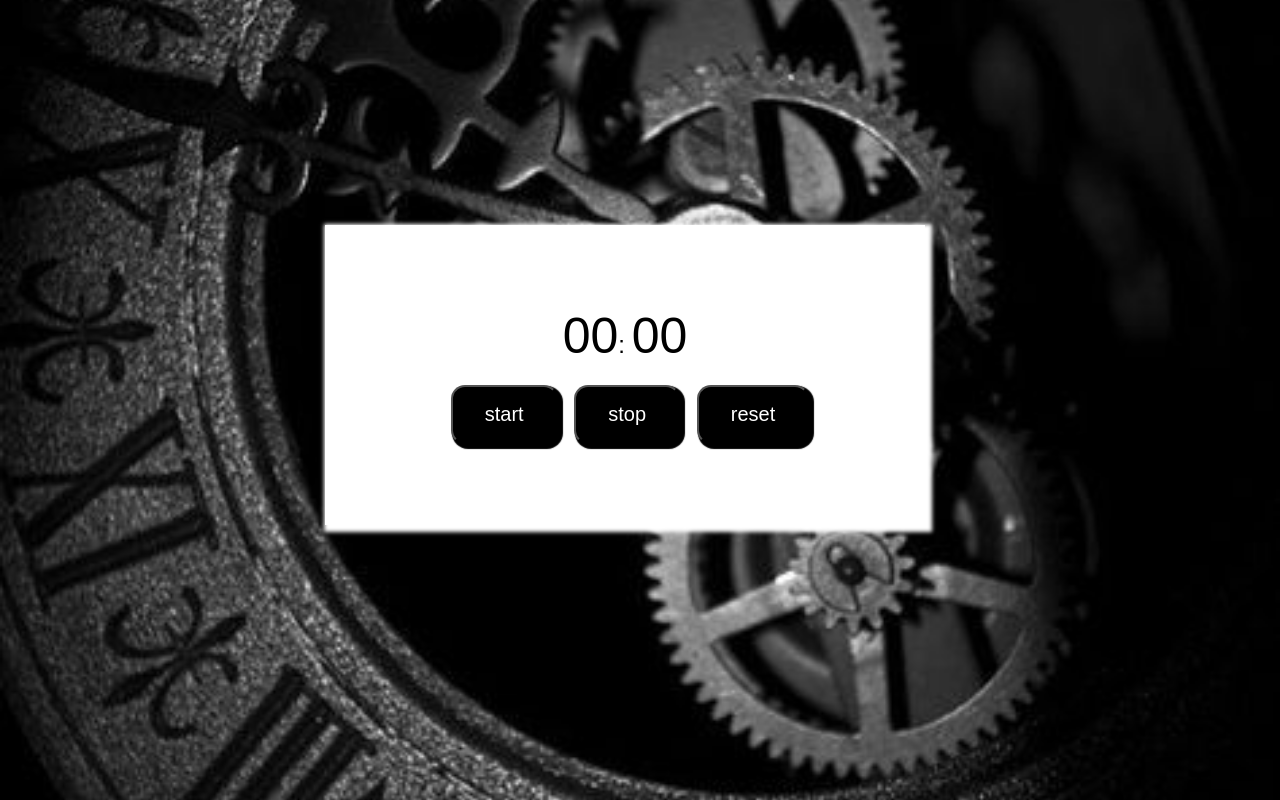
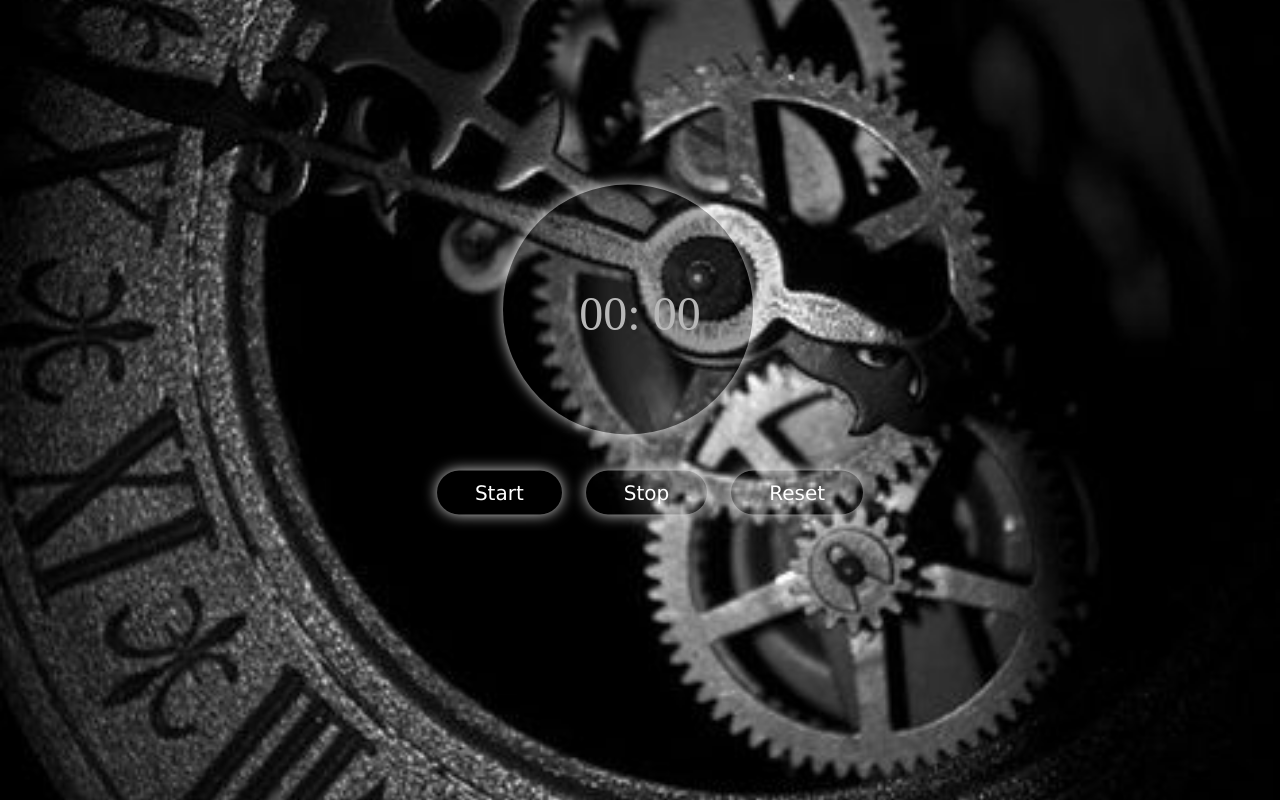
Before and after one commit to Soumys56/Stopwatch-Frontend, a plain HTML site: page index.html in a window 1280 px wide. Drawn offline with Linux system fonts and the light colour scheme.

Commit message:
Update style.css

```diff
--- a/style.css
+++ b/style.css
@@ -6,67 +6,145 @@ box-sizing: border-box;
 /* body part styeling */
 body{
     background-image:url(clock.jpg);
-    background-attachment: fixed;
+    background-attachment:fixed;
+
     background-position: center;
     background-repeat: no-repeat;
     width: 100%;
-
     background-size: cover;
 
+
+
 }
+
+/* header part */
+.wrapper.four {
+    background-color: transparent;
+    font-size: 1.2rem;
+    font-family: "Play", sans-serif;
+    text-align: center;
+
+}
+.four .type{
+
+    width: auto;
+    margin: auto;
+
+}
+.four h3 {
+    width: 450px;
+    border-right: 4px solid white;
+    margin: 1rem auto;
+    white-space: nowrap;
+    overflow: hidden;
+    color:white;
+    animation: typing 5s steps(13, end), blink-part 0.5s step-end infinite alternate;
+}
+@-webkit-keyframes typing {
+    from {
+        width: 0;
+    }
+}
+@keyframes blink-part {
+    50% {
+        border-color: transparent;
+    }
+
+}
+
+
 /* conatiner part */
 .container{
-    font-family: arial;
-    font-size: 24px;
-    margin: 25px;
-    width: 600px;
-    height: 400px;
+   height: 100vh;
+   width: 100%;
+   text-align: center;
+   position:absolute;
 
-
-    /* Setup */
-    position: relative;
 }
 /* wrapper part */
 .wrpper{
-    width: 100%;
-    height:300px;
-    border: 1px solid white;
-    display: flex;
-    justify-content: center;
-    align-items: center;
-    flex-direction: column;
-
-    background-color:white;
-    box-shadow: 3px 3px 4px 4px white;
-
-    /* Center vertically */
-    position: absolute;
+    min-width: 500px;
+    position:relative;
+    transform: translate(-50%,-50%);
     top: 50%;
     left: 50%;
+
 
 
 }
 /* time para part */
 .timer-para {
-    margin-bottom: 20px;
+    position: relative;
+    color: white;
+    z-index: 999;
+    display: inline-block;
+    margin-bottom: 130px;
+    font-size: 48px;
+
+
+
+}
+.timer-para::before{
+content: "";
+position: absolute;
+
+width: 250px;
+height: 250px;
+background-color: rgba(3, 3, 3, 0.28);
+left: -63%;
+
+top: -183%;
+border-radius: 50%;
+animation-name: shadow;
+animation-duration: 3s;
+animation-iteration-count: infinite;
+
+
+
+
+}
+/* animation of the time para part */
+@keyframes shadow {
+    0% ,100%{
+        box-shadow: 0px 0px 17px 0px  white;
+    }
+    50%{
+        box-shadow: 0px 0px 12px -3px white;
+    }
+
 }
 /* span style */
-.timer-para span{
-    font-size: 50px;
+ .timer-para span{
+    color: white;
+    font-family: 'Times New Roman', Times, serif;
 
 }
 /* button style */
 button{
-    padding: 1rem 2rem;
+    padding: 10px 38px;
     font-size: 20px;
-    background-color: #000;
+    background-color:transparent;
     color: white;
-    border-radius: 14px 14px;
-    box-shadow: 3px 3px 1px 2px black;
-    margin-left: 10px;
+    border-radius: 28px 28px;
+     transition: all 0.2 ease;
+     outline: none;
+     margin-left: 20px;
+     text-align: center;
+    border:none;
+     position: relative;
+     animation-name: shadow;
+animation-duration: 3s;
+animation-iteration-count: infinite;
+text-transform: capitalize;
+    font-family: 'Lucida Sans', 'Lucida Sans Regular', 'Lucida Grande', 'Lucida Sans Unicode', Geneva, Verdana, sans-serif;
 }
+
 /* button hover style */
-button:hover{
-    transform: scale(1.1);
-
+button:hover,
+button:focus{
+    border-color: white;
+    color:black;
+    box-shadow: 0px 4px 27px -12px white;
+    cursor: pointer;
+    background-color: white;
 }
```
